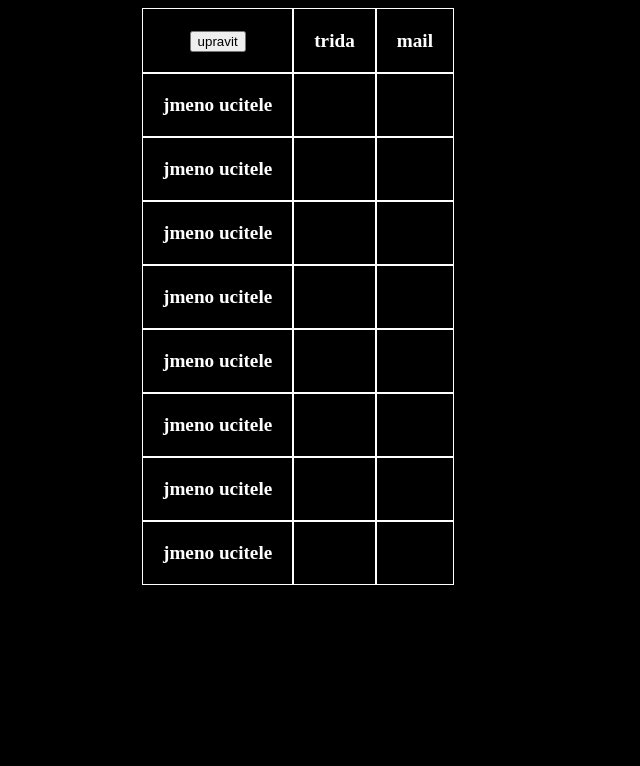
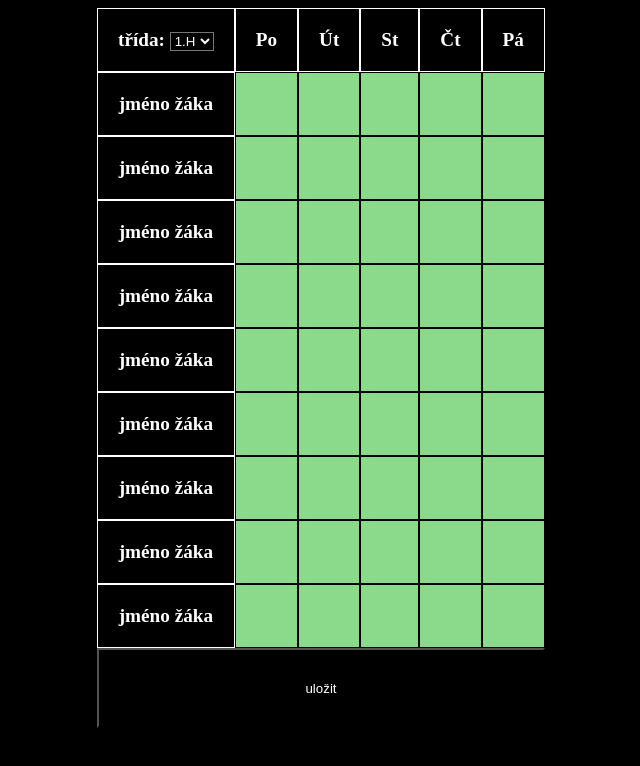
Before and after one commit to SmartCityHackathon/frontend, a website: page src/pages/class.html in a window 1280 px wide. Shown: the whole page, without its empty margins (298-938 px from the left). Drawn offline with Linux system fonts and the light colour scheme.

Commit message:
hackycarky

```diff
--- a/src/pages/class.html
+++ b/src/pages/class.html
@@ -2,59 +2,104 @@
 <html lang="cs" dir="ltr">
     <head>
         <meta charset="UTF-8" />
-        <title>tridy</title>
+        <title>ucitele</title>
         <meta name="viewport" content="width=device-width, initial-scale=1" />
         <link rel="stylesheet" type="text/css" href="../main.css" />
+        <script src="../main.js" defer></script>
     </head>
     <body bgcolor="black" text="white">
-        <div style="width: 400px; margin: 0px auto">
-            <table class="ahoj">
+        <div style="width: 490px; margin: 0px auto">
+            <table>
                 <tr>
-                    <th><button>upravit</button></th>
-                    <th>trida</th>
-                    <th>mail</th>
+                    <th>
+                        třída:
+                        <select style="background: #000; color: #fff">
+                            <option value="1h">1.H</option>
+                            <option>1.G</option>
+                            <option>3.H</option>
+                        </select>
+                    </th>
+                    <th>Po</th>
+                    <th>Út</th>
+                    <th>St</th>
+                    <th>Čt</th>
+                    <th>Pá</th>
                 </tr>
                 <tr>
-                    <th>jmeno ucitele</th>
+                    <th>jméno žáka</th>
+                    <td></td>
+                    <td></td>
+                    <td></td>
                     <td></td>
                     <td></td>
                 </tr>
                 <tr>
-                    <th>jmeno ucitele</th>
+                    <th>jméno žáka</th>
+                    <td></td>
+                    <td></td>
+                    <td></td>
                     <td></td>
                     <td></td>
                 </tr>
                 <tr>
-                    <th>jmeno ucitele</th>
+                    <th>jméno žáka</th>
+                    <td></td>
+                    <td></td>
+                    <td></td>
                     <td></td>
                     <td></td>
                 </tr>
                 <tr>
-                    <th>jmeno ucitele</th>
+                    <th>jméno žáka</th>
+                    <td></td>
+                    <td></td>
+                    <td></td>
                     <td></td>
                     <td></td>
                 </tr>
                 <tr>
-                    <th>jmeno ucitele</th>
+                    <th>jméno žáka</th>
+                    <td></td>
+                    <td></td>
+                    <td></td>
                     <td></td>
                     <td></td>
                 </tr>
                 <tr>
-                    <th>jmeno ucitele</th>
+                    <th>jméno žáka</th>
+                    <td></td>
+                    <td></td>
+                    <td></td>
                     <td></td>
                     <td></td>
                 </tr>
                 <tr>
-                    <th>jmeno ucitele</th>
+                    <th>jméno žáka</th>
+                    <td></td>
+                    <td></td>
+                    <td></td>
                     <td></td>
                     <td></td>
                 </tr>
                 <tr>
-                    <th>jmeno ucitele</th>
+                    <th>jméno žáka</th>
+                    <td></td>
+                    <td></td>
+                    <td></td>
+                    <td></td>
+                    <td></td>
+                </tr>
+                <tr>
+                    <th>jméno žáka</th>
+                    <td></td>
+                    <td></td>
+                    <td></td>
                     <td></td>
                     <td></td>
                 </tr>
             </table>
+
+            <button class="savebutton">uložit</button>
         </div>
     </body>
 </html>
```
Also changed, not shown: src/index.html (+1 -1 lines), src/pages/ForTeachers.html (added, +3 -0 lines), src/pages/calendar.html (+3 -3 lines), src/pages/forParents.html (+2 -2 lines), src/pages/newpassword.html (+1 -1 lines), src/pages/teachers.html (+14 -59 lines).
